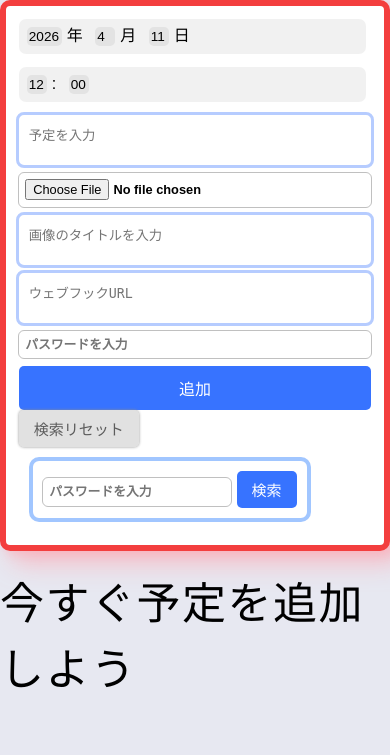
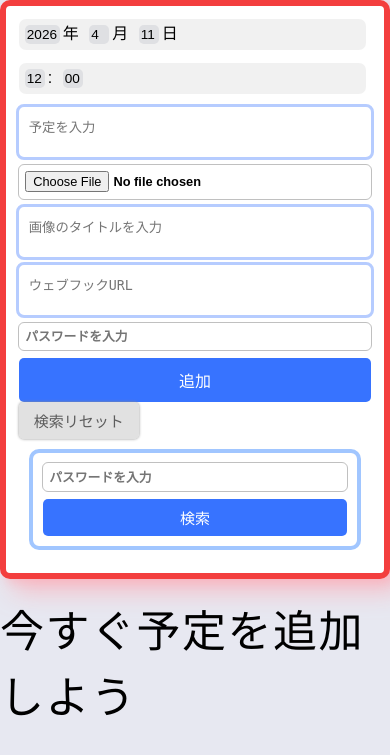
Before and after one commit to koketasi/pw_schedule, a Flask app: page / in a window 390 px wide. Shown: the top 755 px of the page. Run offline with Flask 3, Linux system fonts and the light colour scheme; data that the repository does not hold is empty.

Commit message:
Update style.css

```diff
--- a/static/style.css
+++ b/static/style.css
@@ -110,7 +110,7 @@ textarea:focus{
     background: transparent;
     cursor: pointer;
 
-    background-color:  rgba(179, 179, 179, 0.225);
+    background-color:  rgba(163, 164, 180, 0.225);
     font-size: 1rem;
     border-radius: 5px;
 }
@@ -130,7 +130,7 @@ div.edit-date {
 div.time{
     display: inline-block;
     width: auto;
-    background-color: rgba(154, 154, 154, 0.136);
+    background-color: rgba(139, 143, 161, 0.136);
     border-radius: 7px;
     padding: 3px;
    margin-right: 5px;
@@ -145,7 +145,7 @@ div.time{
     border-radius: 10px;
     margin:10px;
     padding: 10px;
-    display: inline-block;  /* ← 横幅が中身サイズになる */
+     /* ← 横幅が中身サイズになる */
 
 }
 .button_search{
@@ -348,14 +348,14 @@ div.time{
 
     div.time {
         margin-bottom:5px ;
-        padding: 2px;
-        margin-right: 3px;
+
+        margin-right: 2px;
     }
 
     .time select {
         font-size: 0.85rem;
         padding: 2px;
-        margin: 5px;
+        margin: 3px;
     }
 
     .edit_button {
```
